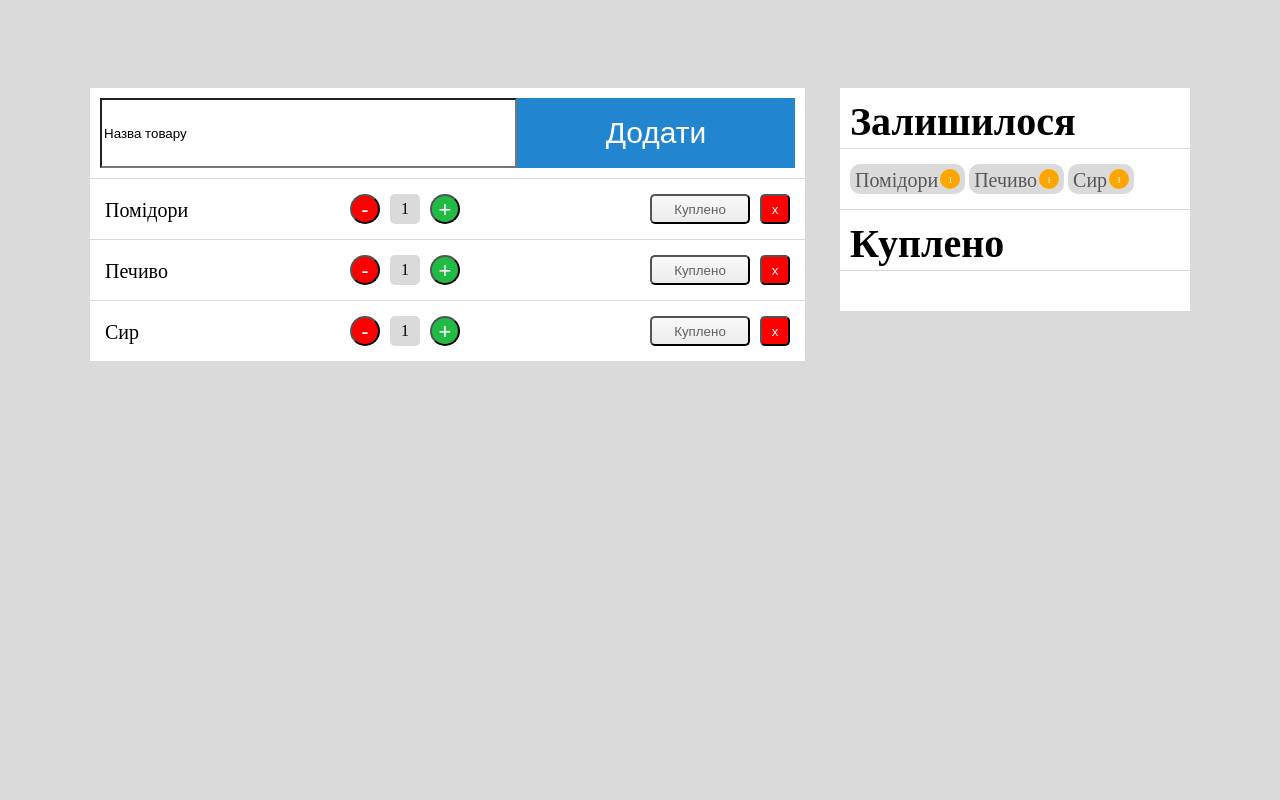
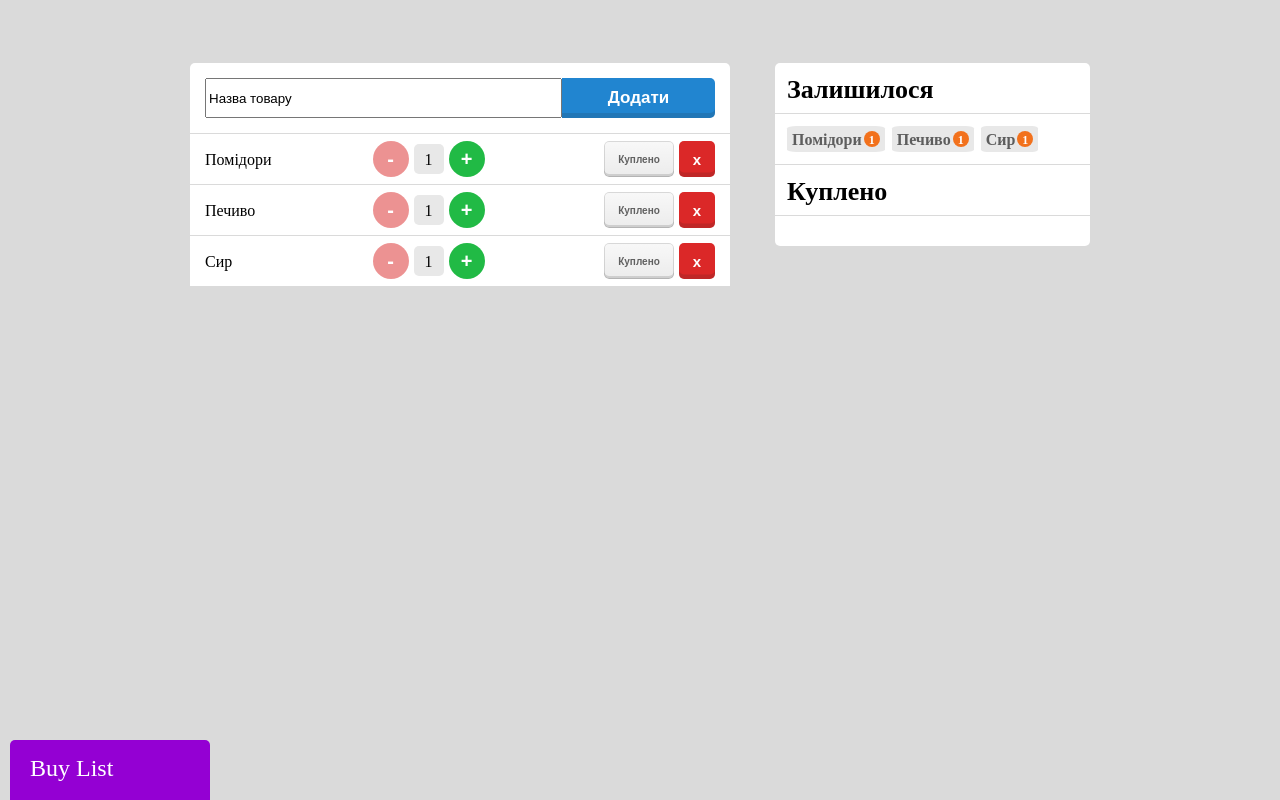
Before and after one commit to dieumerci7/Lab1, a plain HTML site: page index.html in a window 1280 px wide. Drawn offline with Linux system fonts and the light colour scheme.

Commit message:
Badge, tooltips, screen width

```diff
--- a/index.html
+++ b/index.html
@@ -8,58 +8,65 @@ href="main.css"	/>
 </head>
 
 <body>
-<div	class="holder">
-	<div class="right">
-		<div	class="client">
-			<div class="right_top"> Залишилося </div>
-			<div class="right_middle">
-				<span class="items_left"> Помідори <span class="round"> 1 </span> </span>
-				<span class="items_left"> Печиво <span class="round"> 1 </span> </span>
-				<span class="items_left"> Сир <span class="round"> 1 </span> </span>
+	<div class = "container">
+		<div class = "left">
+			<div class = "left-1 std">
+				<input	type="text”	name="Good name" value="Назва товару" class="text-class">
+				<button data-tooltip = "Tooltip" type="button" class="add"> Додати </button>
 			</div>
-			<div class="right_bottom"> Куплено </div>
-			<div class="right_under_all"> </div>
-		</div>
-	</div>
-	<div class="left">
-		<div	class="goods">
-			<div class="find_goods">
-				<input	type="text”	name="Good name" value="Назва товару" class="text_class">
-				<button type="button" class="buy_button"> Додати </button>
-			</div>
-			<div class="buy">
-				<div class="general"> Помідори </div>
-				<div style="background-color: white; height: 30px; padding: 5px; 5px; 5px; 5px;">
-					<button type="button" class="cross"> x </button>
-					<button type="button" class="bought"> Куплено </button>
-					<button type="button" class="minus"> - </button>
-					<span class="number"> 1 </span>
-					<button type="button" class="plus"> + </button>
+			<div class = "left-2 std">
+				<div class = "left-2-1 std"> Помідори </div>
+				<div class = "left-2-2 std">
+					<button data-tooltip = "Tooltip" type="button" class="minus"> - </button>
+					<div class = "cur"> 1 </div>
+					<button data-tooltip = "Tooltip" type="button" class="plus"> + </button>
+				</div>
+				<div class = "left-2-3 std">
+					<button data-tooltip = "Tooltip" type="button" class="cross"> x </button>
+					<button data-tooltip = "Tooltip" type="button" class="bought"> Куплено </button>
 				</div>
 			</div>
-			<div class="buy">
-				<div class="general"> Печиво </div>
-				<div style="background-color: white; height: 30px; padding: 5px; 5px; 5px; 5px;">
-					<button type="button" class="cross"> x </button>
-					<button type="button" class="bought"> Куплено </button>
-					<button type="button" class="minus"> - </button>
-					<span class="number"> 1 </span>
-					<button type="button" class="plus"> + </button>
+			<div class = "left-2 std">
+				<div class = "left-2-1 std"> Печиво </div>
+				<div class = "left-2-2 std">
+					<button data-tooltip = "Tooltip" type="button" class="minus"> - </button>
+					<div class = "cur"> 1 </div>
+					<button data-tooltip = "Tooltip" type="button" class="plus"> + </button>
+				</div>
+				<div class = "left-2-3 std">
+					<button data-tooltip = "Tooltip" type="button" class="cross"> x </button>
+					<button data-tooltip = "Tooltip" type="button" class="bought"> Куплено </button>
 				</div>
 			</div>
-			<div class="buy">
-				<div class="general"> Сир </div>
-				<div style="background-color: white; height: 30px; padding: 5px; 5px; 5px; 5px;">
-					<button type="button" class="cross"> x </button>
-					<button type="button" class="bought"> Куплено </button>
-					<button type="button" class="minus"> - </button>
-					<span class="number"> 1 </span>
-					<button type="button" class="plus"> + </button>
+			<div class = "left-2 std">
+				<div class = "left-2-1 std"> Сир </div>
+				<div class = "left-2-2 std">
+					<button data-tooltip = "Tooltip" type="button" class="minus"> - </button>
+					<div class = "cur"> 1 </div>
+					<button data-tooltip = "Tooltip" type="button" class="plus"> + </button>
+				</div>
+				<div class = "left-2-3 std">
+					<button data-tooltip = "Tooltip" type="button" class="cross"> x </button>
+					<button data-tooltip = "Tooltip" type="button" class="bought"> Куплено </button>
 				</div>
 			</div>
 		</div>
+		<div class = "right">
+			<div class = "right-1" style = "border-top-left-radius: 5px; border-top-right-radius: 5px;"> Залишилося </div>
+			<div class = "right-2">
+				<span class = "items"> <span class = "item"> Помідори </span> <span class = "num-items"> 1 </span> </span>
+				<span class = "items"> <span class = "item"> Печиво </span> <span class = "num-items"> 1 </span> </span>
+				<span class = "items"> <span class = "item"> Сир </span> <span class = "num-items"> 1 </span> </span>
+			</div>
+			<div class = "right-1" style = "margin-top: 1px;"> Куплено </div>
+			<div class = "right-4"> </div>
+		</div>
 	</div>
-</div>
+	<div class = "badge">
+		<div class = "buy-list"> Buy List </div>
+		<div class = "creator">
+			<div class = "created-by"> Created by: </div>
+			<div class = "my-name"> Bohdan-Yarema Dekhtiar </div>
+		</div>
+	</div>
 </body>
-
-</html>
--- a/main.css
+++ b/main.css
@@ -1,204 +1,356 @@
-* {
+body {
 	background-color: #DADADA;
 }
 
-.holder	{
+[data-tooltip] {
+	position: relative;
+}
+
+[data-tooltip]::after {
+	content: attr(data-tooltip);
+	position: absolute;
+	width: 50%;
+	height: 20px;
+	left: 25%;
+	top: -22px;
+	background-color: darkviolet;
+	border-radius: 5px;
+	opacity: 0;
+	transition: all 1s ease;
+	color: white;
+	font-size: 18px;
+	padding-top: 1px;
+	box-sizing: border-box;
+}
+
+[data-tooltip]:hover::after {
+	opacity: 1;
+}
+
+.std {
+	background-color: white;
+	box-sizing: border-box;
+}
+
+.container {
+	box-sizing: border-box;
+	margin: auto;
+	margin-top: 5%;
+	width: 900px;
+	/* width: 95%; */
 	height: 300px;
-	padding: 80px;
-	width:	100%;
-	margin:	auto;
-	max-width:	1100px;
+	/* background-color: white; */
+}
+
+.left, .right {
+	float: left;
+	/* background-color: white; */
+	height: 100%;
+	box-sizing: border-box;
 }
 
 .left {
-	height: 100%;
-	width: 65%;
+	width: 60%;
+	margin-right: 5%;
 }
 
 .right {
-	/* height: 100%; */
-	width:	350px;
-	height: 300px;
-	/* width: 33%; */
-	float:	right;
-	padding-left:	30px;
+	width: 35%;
 }
 
-.client	{
-	height: 80%;
+@media (max-width: 500px) {
+	.container {
+		/* width: 95%; */
+		width: 425px;
+	}
+
+	.left, .right {
+		width: 100%;
+	}
 }
 
-.goods	{
-	height: 100%;
+.left-1 {
 	width: 100%;
+	height: 70px;
+	padding: 15px 15px 15px 15px;
+	border-top-left-radius: 5px;
+	border-top-right-radius: 5px;
 }
 
-.right_top {
-	height: 40px;
-	background-color:	white;
-	font-weight: bold;
-	font-size: 40px;
-	padding: 10px;
-}
-
-.right_middle {
-	/* height: 25%; */
-	height: 30px;
-	margin-top: 1px;
-	background-color:	white;
-	padding: 15px;
-	padding-left: 10px;
-}
-
-.items_left {
-	color: rgba(0,0,0,.6);
-	background-color: light-gray;
-	display: inline-block;
-	font-size: 20px;
-	padding-top: 5px;
-	padding-bottom: 5px;
-	padding-left: 5px;
-	padding-right: 5px;
-	border-radius: 10px;
-	height: 20px;
-}
-
-.round {
-	display: inline-block;
-	height: 14px;
-	width: 20px;
-	border-radius: 50%;
-	background-color: orange;
-	text-align: center;
-	padding-top: 6px;
-	font-size: 9px;
-	color: white;
-	float: right;
-	margin-left: 2px;
-}
-
-.right_bottom {
-	font-weight: bold;
-	font-size: 40px;
-	height: 40px;
-	margin-top: 1px;
-	background-color:	white;
-	padding: 10px;
-}
-
-.right_under_all {
-	background-color:	white;
-	height: 40px;
-	margin-top: 1px;
-}
-
-.find_goods {
-	background-color: white;
-	height: 30%;
-	padding: 10px 10px 10px 10px;
-	/* padding-bottom: 5%; */
-	width: 100%;
-	box-sizing: border-box;
-}
-
-.buy_button {
-	/* margin-top: 5px;
-	margin-bottom: 5px;
-	margin-right: 5px; */
-	background-color: #2185D0;
-	width: 40%;
+.text-class {
 	height: 100%;
-	box-sizing: border-box;
-	float: left;
-	color: white;
-	font-size: 30px;
-	border: 0px;
-}
-
-.text_class {
-	/* margin-top: 5px;
-	margin-bottom: 5px;
-	margin-left: 5px; */
-	height: 100%;
-	background-color: white;
-	width: 60%;
+	width: 70%;
 	box-sizing: border-box;
 	float: left;
 }
 
-.buy {
-	margin-top: 1px;
-	background-color: white;
-	height: 40px;
-	padding: 10px 10px 10px 10px;
+.add {
+	height: 100%;
+	width: 30%;
+	box-sizing: border-box;
+	float: left;
+	background-color: #2185D0;
+	border-top-right-radius: 5px;
+	border-bottom-right-radius: 5px;
+	border-width: 0px;
+	color: #FFF!important;
+	font-weight: bold;
+	font-size: 17px;
+	box-shadow: 0 -0.3em 0 0 rgba(34,36,38,.15) inset;
 }
 
-.general {
-	width: 240px;
+.left-2 {
+	width: 100%;
+	height: 50px;
+	padding: 5px 15px 5px 15px;
+	margin-top: 1px;
+}
+
+.left-2-1 {
+	width: 25%;
+	height: 40px;
+	padding-top: 12px;
+	padding-bottom: 12px;
+	font-size: 16px;
 	float: left;
-	background-color: white;
-	height: 25px;
-	padding: 10px 5px 5px 5px;
+}
+
+.left-2-2 {
+	width: 40%;
+	height: 40px;
+	float: left;
+	padding-left: 40px;
+}
+
+.minus, .plus {
+	margin-top: 2px;
+	margin-bottom: 2px;
+	height: 36px;
+	width: 36px;
+	border-radius: 50%;
+	float: left;
+	box-sizing: border-box;
 	font-size: 20px;
+	color: #FFF!important;
+	font-weight: bold;
+	border: none;
+}
+
+.minus {
+	background-color: #DB2828;
+	opacity: 0.5;
+}
+
+[data-tooltip].minus::after {
+	width: 72px;
+	left: -18px;
+}
+
+[data-tooltip].minus:hover::after {
+	opacity: 1;
+}
+
+.cur {
+	margin-top: 5px;
+	margin-bottom: 5px;
+	height: 30px;
+	width: 30px;
+	float: left;
+	margin-left: 5px;
+	border-radius: 5px;
+	background-color: #E8E8E8;
+	text-align: center;
+	box-sizing: border-box;
+	padding-top: 7px;
+	padding-bottom: 7px;
+	font-size: 16px;
+}
+
+.plus {
+	margin-left: 5px;
+	background-color: #21BA45;
+}
+
+[data-tooltip].plus::after {
+	width: 72px;
+	left: -18px;
+}
+
+.left-2-3 {
+	width: 35%;
+	height: 40px;
+	float: left;
+}
+
+.cross, .bought {
+	float: right;
+	margin-top: 2px;
+	margin-bottom: 2px;
+	height: 36px;
+	border: none;
+	border-radius: 5px;
+	font-weight: bold;
+	box-sizing: border-box;
 }
 
 .cross {
-	float: right;
-	height: 30px;
-	width: 30px;
-	border-radius: 5px;
-	background-color: red;
-	display: inline-block;
-	margin-right: 0px;
-	text-align: center;
-	color: white;
-	/* padding-top: 6px; */
+	width: 36px;
+	background-color: #DB2828;
+	font-size: 20px;
+	color: #FFF!important;
+	font-size: 15px;
+	box-shadow: 0 -0.3em 0 0 rgba(34,36,38,.15) inset;
+}
+
+[data-tooltip].cross::after {
+	width: 72px;
+	left: -18px;
 }
 
 .bought {
-	float: right;
-	height: 30px;
+	width: 70px;
+	margin-right: 5px;
+	background: linear-gradient(transparent,rgba(0,0,0,.05)) #F8F8F8;
+	box-shadow: 0 0 0 1px rgba(34,36,38,.15) inset, 0 -0.3em 0 0 rgba(34,36,38,.15) inset;
+	font-size: 10px;
 	color: rgba(0,0,0,.6);
-	background: linear-gradient(transparent,rgba(0,0,0,.05)) #F8F8F8;
-	width: 100px;
-	border-radius: 5px;
-	display: inline-block;
-	margin-right: 10px;
-	text-align: center;
 }
 
-.minus {
-	float: left;
-	/* padding-top: 5px;
-	padding-bottom: 5px; */
-	text-align: center;
-	background-color: red;
-	height: 30px;
-	width: 30px;
-	border-radius: 50%;
-	font-size: 22px;
-	margin-right: 10px;
-	color: white;
+[data-tooltip].bought::after {
+	width: 100%;
+	left: 0;
 }
 
-.number {
-	float: left;
-	height: 24px;
-	width: 30px;
-	border-radius: 5px;
-	background-color: light-blue;
-	display: inline-block;
-	margin-right: 10px;
-	text-align: center;
-	padding-top: 6px;
+.right-1, .right-2, .right-4 {
+	width: 100%;
+	height: 50px;
+	background-color: white;
 }
 
-.plus {
+.right-1 {
+	padding: 12px;
+	box-sizing: border-box;
+	font-size: 26px;
+	font-weight: bold;
+}
+
+.right-2 {
+	padding: 12px;
+	box-sizing: border-box;
+	margin-top: 1px;
+	/* font-size: 26px;
+	font-weight: bold; */
+}
+
+.items {
+	display: inline-block;
+	background-color: #E8E8E8;
+	padding: 5px;
+	height: 16px;
+	border-radius: 10%;
+	margin-right: 3px;
+	font-weight: bold;
+}
+
+.item {
+	float: left;
+	height: 16px;
+	font-size: 16px;
+	/* font-weight: bold; */
+	color: rgba(0,0,0,.6);
+}
+
+.num-items {
+	float: left;
+	display: inline-block;
+	background-color: #F2711C!important;
+	padding: 2px;
+	height: 12px;
+	width: 12px;
+	border-radius: 50%;
+	color: rgba(0,0,0,.6);
 	text-align: center;
-	background-color: #21BA45;
+	font-size: 12px;
+	margin-left: 2px;
+	color: #FFF!important;
+}
+
+.right-4 {
 	height: 30px;
-	width: 30px;
-	border-radius: 50%;
-	font-size: 22px;
+	margin-top: 1px;
+	border-bottom-left-radius: 5px;
+	border-bottom-right-radius: 5px;
+}
+
+.badge {
+	position: fixed;
+	bottom: 0px;
+	left: 10px;
+	width: 200px;
+	height: 60px;
+	background-color: darkviolet;
+	box-sizing: border-box;
+	border-top-left-radius: 5px;
+	border-top-right-radius: 5px;
+	/* color: #FFF!important; */
 	color: white;
+	font-size: 24px;
+	padding: 15px 20px 15px 20px;
+	transition: all 1s ease;
 }
+
+.buy-list {
+	height: 24px;
+	width: 160px;
+	box-sizing: border-box;
+}
+
+.creator {
+	height: 30px;
+	width: 150px;
+	display: none;
+	box-sizing: border-box;
+}
+
+.created-by, .my-name {
+	width: 150px;
+	box-sizing: border-box;
+}
+
+.created-by {
+	height: 12px;
+	font-size: 12px;
+}
+
+.my-name {
+	height: 18px;
+	font-size: 14px;
+	padding-top: 2px;
+}
+
+.badge:hover {
+	background-color: blue;
+	height: 90px;
+}
+
+.badge:hover .creator {
+	display: block;
+}
+
+@media print {
+	.badge {
+		background-color: white;
+		border-color: darkviolet;
+		border-width: 2px;
+		border-style: solid;
+		color: black;
+	}
+
+	.buy-list {
+		display: none;
+	}
+
+	.creator {
+		display: block;
+	}
+}
```
